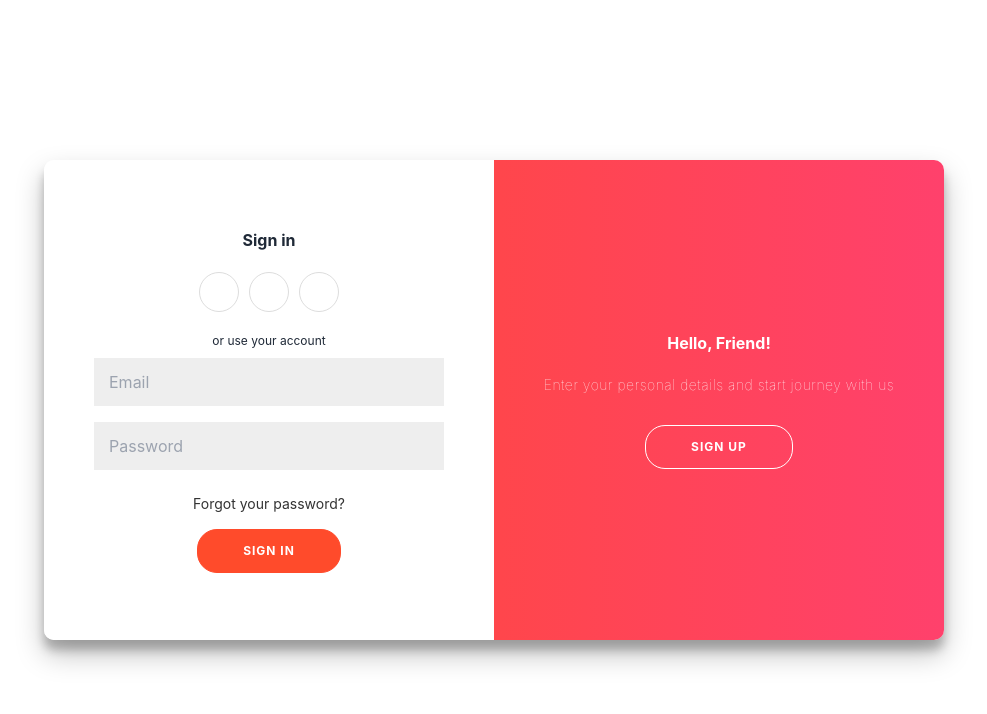
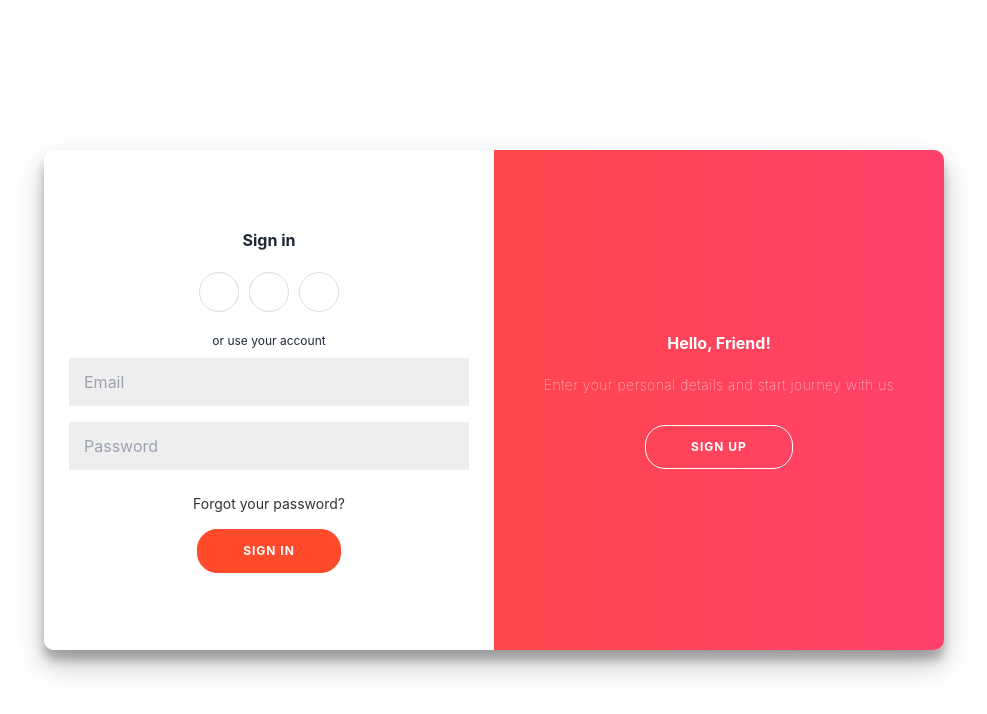
Before and after one commit to team-binarybrains/eventy-clientsite, a React (Create React App) app: page /authentication in a window 1280 px wide. Shown: the top 714 px of the page, without its empty margins (146-1133 px from the left). Built offline with nearby package versions, Linux system fonts and the light colour scheme; a web font is replaced by a local one.

Commit message:
size changed

```diff
--- a/src/Components/Authentication/Form.js
+++ b/src/Components/Authentication/Form.js
@@ -5,8 +5,8 @@ const Form = () => {
     const [activePanel,setActivePanel] = useState('right-panel-active');
 
     return (
-        <div className='h-screen flex justify-center items-center'>
-            <div className={`${style.container} ${activePanel}`} id="container">
+        <div className='h-screen flex justify-center items-center px-3'>
+            <div className={`${style.container} ${activePanel}`}>
                 <div className={`${style.formContainer} ${style.signUpContainer}`}>
                     <form className={style.form} action="#">
                         <h1 className={style.h1}>Create Account</h1>
--- a/src/Components/Authentication/form.module.css
+++ b/src/Components/Authentication/form.module.css
@@ -65,7 +65,7 @@
 	align-items: center;
 	justify-content: center;
 	flex-direction: column;
-	padding: 0 50px;
+	padding: 0 25px;
 	height: 100%;
 	text-align: center;
 }
@@ -87,7 +87,7 @@
 	overflow: hidden;
 	width: 100%;
 	max-width: 900px;
-	min-height: 480px;
+	min-height: 500px;
 }
 
 .formContainer {
@@ -214,3 +214,9 @@
 	height: 40px;
 	width: 40px;
 }
+
+/*==============>(media query for mobile phone)<==============*/
+@media only screen and (max-width: 700px) {
+
+}
+/*____________________________________________________________*/
```
